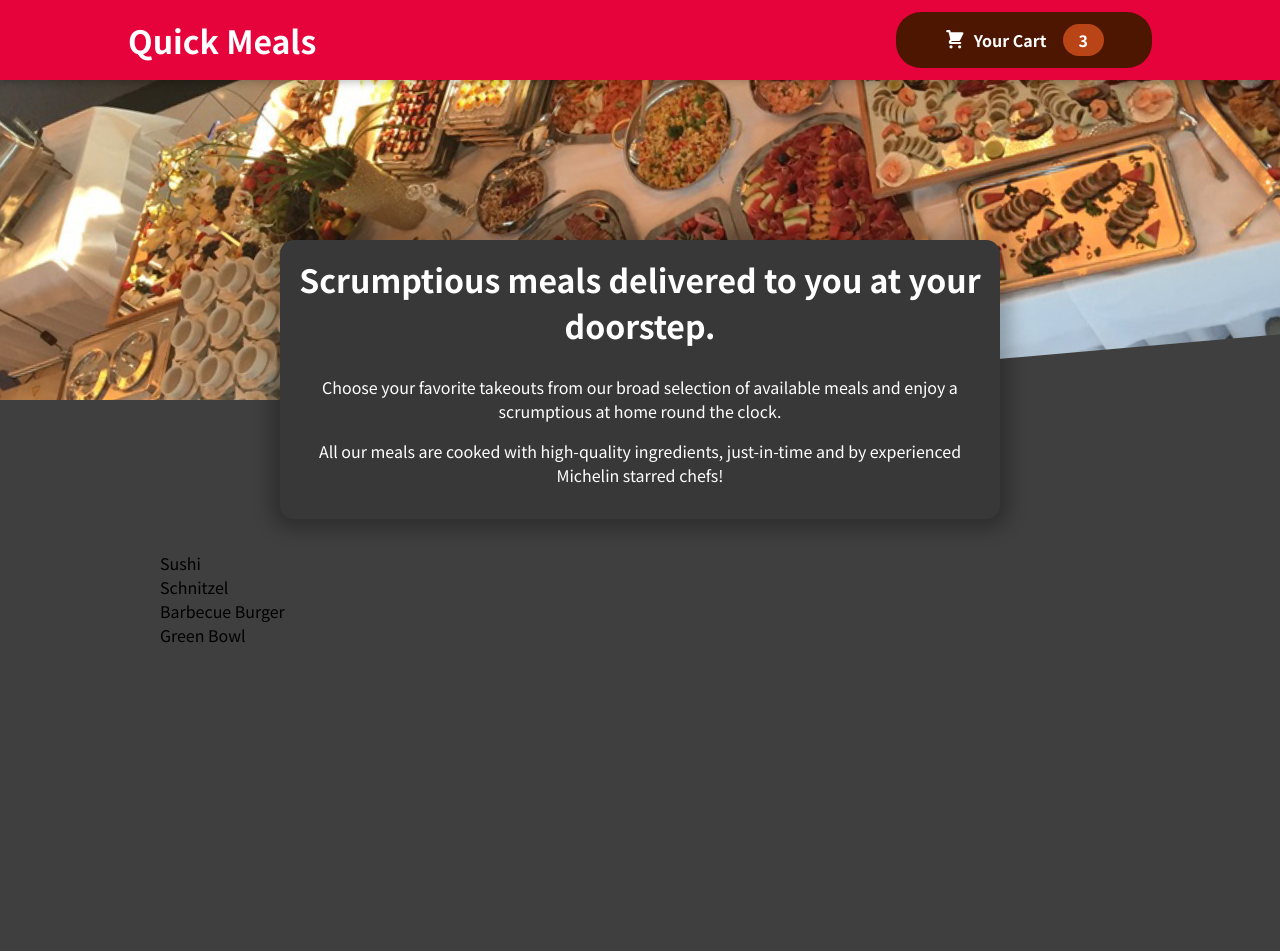
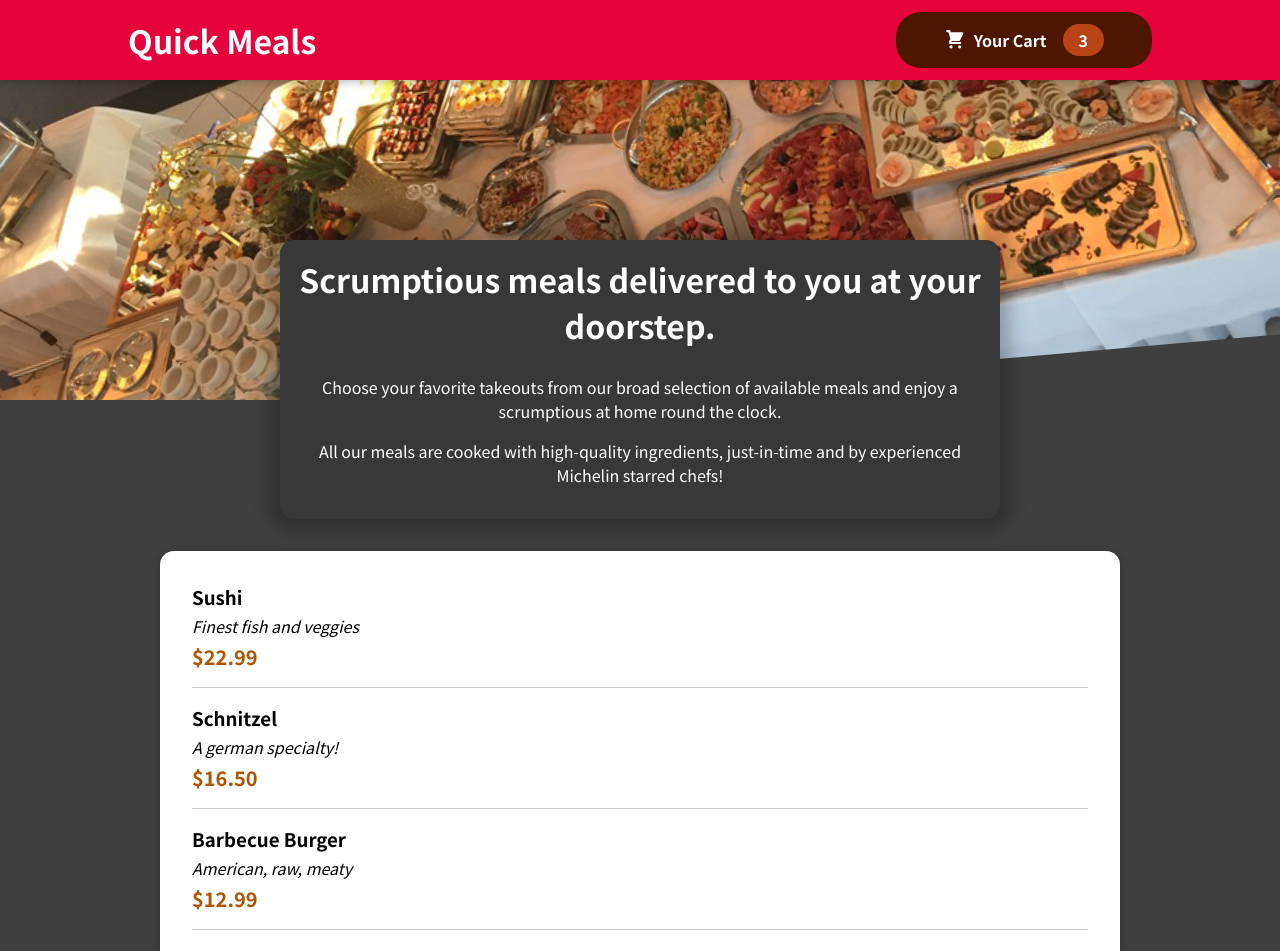
Before and after one commit to rubanero14/React-Lessons-Section11-Building-Food-Order-App, a React (Create React App) app: page / in a window 1280 px wide. Shown: the top 951 px of the page. Before the commit the page ends 800 px from the top, so only its background shows below. Built offline with nearby package versions, Linux system fonts and the light colour scheme.

Commit message:
Adding Individual Meal Items & Displaying Them

```diff
--- a/src/components/Meals/AvailableMeals.js
+++ b/src/components/Meals/AvailableMeals.js
@@ -1,4 +1,7 @@
 import React from "react";
+
+import Card from "../UI/Card/Card";
+import MealItem from "./MealItem/MealItem";
 
 import styles from "./AvailableMeals.module.css";
 
@@ -30,12 +33,12 @@ const DUMMY_MEALS = [
 ];
 
 const AvailableMeals = () => {
-  const mealsList = DUMMY_MEALS.map((meal) => (
-    <li key={meal.id}>{meal.name}</li>
-  ));
+  const mealsList = DUMMY_MEALS.map((meal) => <MealItem meal={meal} />);
   return (
     <section className={styles.meals}>
-      <ul>{mealsList}</ul>
+      <Card>
+        <ul>{mealsList}</ul>
+      </Card>
     </section>
   );
 };
--- /dev/null
+++ b/src/components/Meals/MealItem/MealItem.js
@@ -0,0 +1,18 @@
+import React from "react";
+
+import styles from "./MealItem.module.css";
+
+const MealItem = (props) => {
+  return (
+    <li className={styles.meal} key={props.meal.id}>
+      <div>
+        <h3>{props.meal.name}</h3>
+        <div className={styles.description}>{props.meal.description}</div>
+        <div className={styles.price}>${props.meal.price.toFixed(2)}</div>
+      </div>
+      <div></div>
+    </li>
+  );
+};
+
+export default MealItem;
--- /dev/null
+++ b/src/components/Meals/MealItem/MealItem.module.css
@@ -0,0 +1,22 @@
+.meal {
+    display: flex;
+    justify-content: space-between;
+    margin: 1rem;
+    padding-bottom: 1rem;
+    border-bottom: 1px solid #ccc;
+}
+
+.meal h3 {
+    margin: 0 0 0.25rem 0;
+}
+
+.description {
+    font-style: italic;
+}
+
+.price {
+    margin-top: 0.25rem;
+    font-weight: bold;
+    color: #ad5502;
+    font-size: 1.25rem;
+}
--- /dev/null
+++ b/src/components/UI/Card/Card.js
@@ -0,0 +1,9 @@
+import React from "react";
+
+import styles from "./Card.module.css";
+
+const Card = (props) => {
+  return <div className={styles.card}>{props.children}</div>;
+};
+
+export default Card;
--- /dev/null
+++ b/src/components/UI/Card/Card.module.css
@@ -0,0 +1,6 @@
+.card {
+    padding: 1rem;
+    box-shadow: 0 2px 8px rgba(0, 0, 0, 0.25);
+    border-radius: 14px;
+    background-color: white;
+}
```
Also changed, not shown: src/components/Meals/MealItem/MealItemForm.js (added, +7 -0 lines), src/components/Meals/MealItem/MealItemForm.module.css (added).
